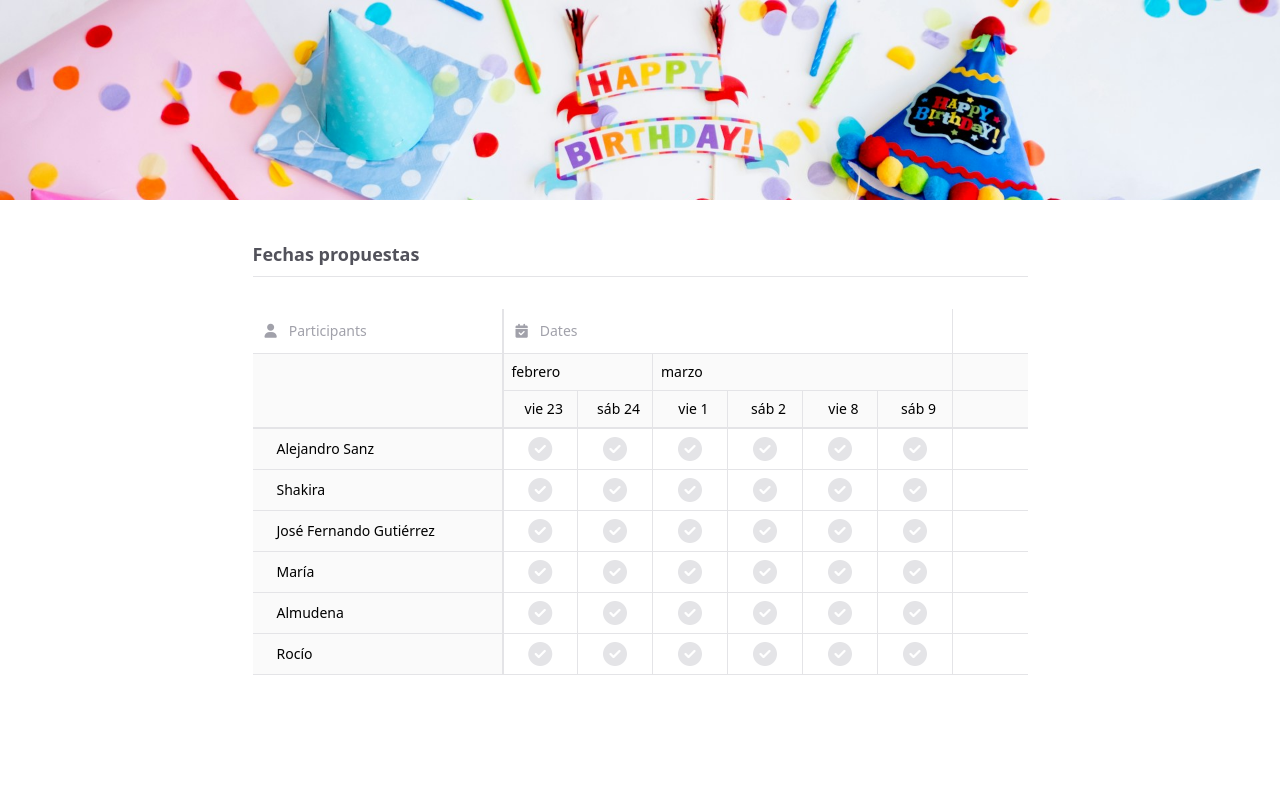
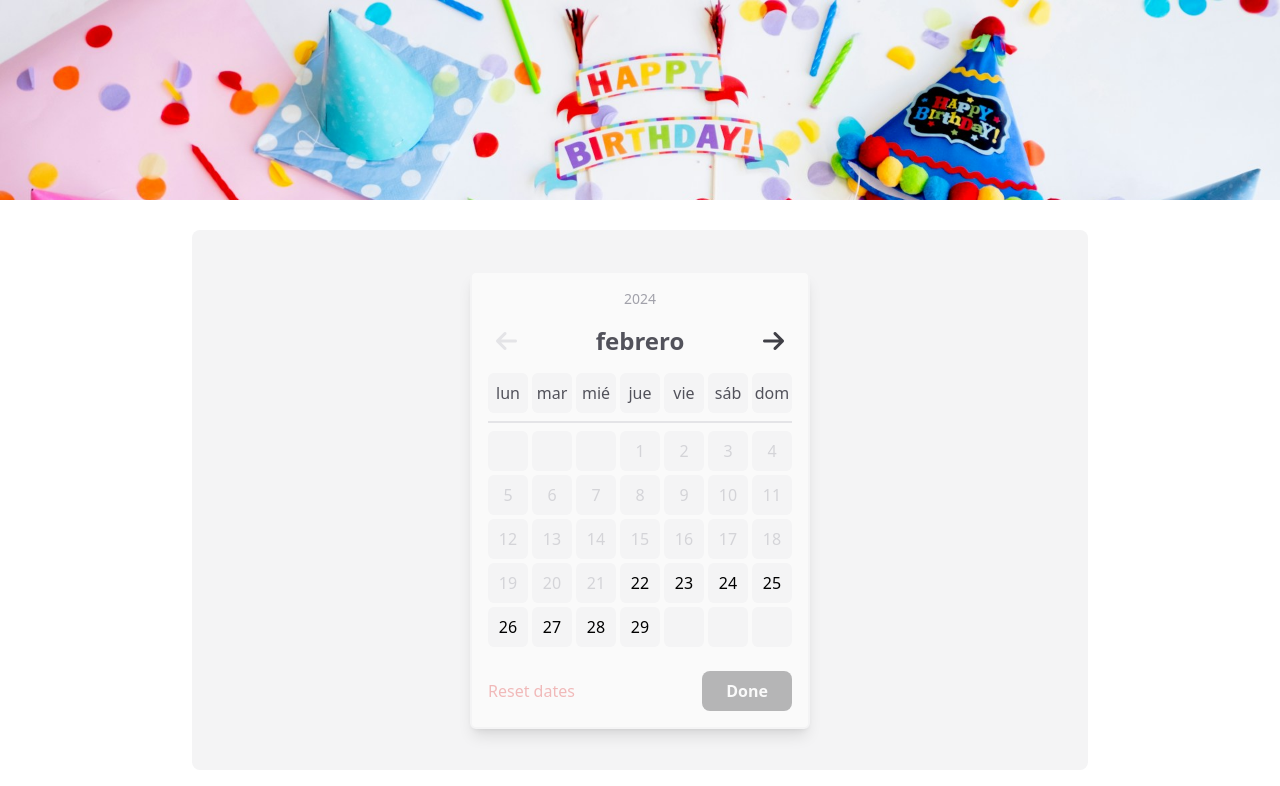
Before and after one commit to MMadlos/cronos-app, a React (Vite) app: page / in a window 1280 px wide. Shown: the top 786 px of the page. Built offline with nearby package versions, Linux system fonts and the light colour scheme.

Commit message:
Add disable property to buttons if any date is selected

```diff
--- a/src/App.jsx
+++ b/src/App.jsx
@@ -31,9 +31,9 @@ export const SelectedDatesContext = createContext({
 })
 
 function App() {
-	const [stage, setStage] = useState(calendarProcess.table)
+	const [stage, setStage] = useState(calendarProcess.pickDates)
 
-	const [selectedDates, setSelectedDates] = useState(mockSelectedDates)
+	const [selectedDates, setSelectedDates] = useState([])
 	const [participants, setParticipants] = useState(mockParticipants)
 
 	// const [summaryData, setSummaryData] = useState([])
--- a/src/components/Calendar/DatePicker.jsx
+++ b/src/components/Calendar/DatePicker.jsx
@@ -178,13 +178,15 @@ export default function DatePicker({ onClick }) {
 			<div className="mt-4 flex flex-row items-center justify-between">
 				<button
 					onClick={handleClickReset}
-					className="font-medium text-red-600 underline underline-offset-4 hover:opacity-50"
+					className="font-medium text-red-600 hover:underline-offset-4 hover:opacity-50 enabled:hover:underline disabled:opacity-30"
+					disabled={selectedDates.length === 0}
 				>
 					Reset dates
 				</button>
 				<button
-					className="rounded-lg bg-zinc-900 px-6 py-2 font-semibold text-zinc-50 hover:opacity-50"
+					className="rounded-lg bg-zinc-900 px-6 py-2 font-semibold text-zinc-50 hover:opacity-50 disabled:opacity-30"
 					onClick={onClick}
+					disabled={selectedDates.length === 0}
 				>
 					Done
 				</button>
```
